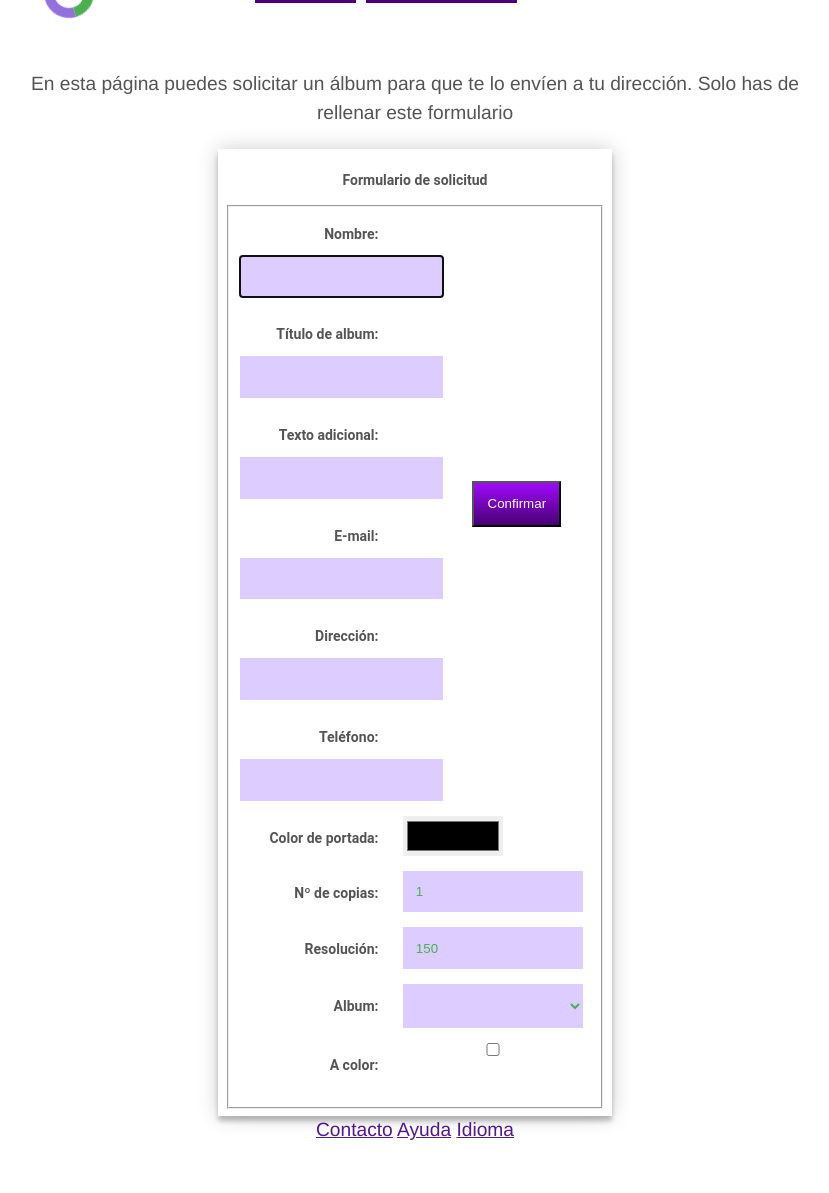
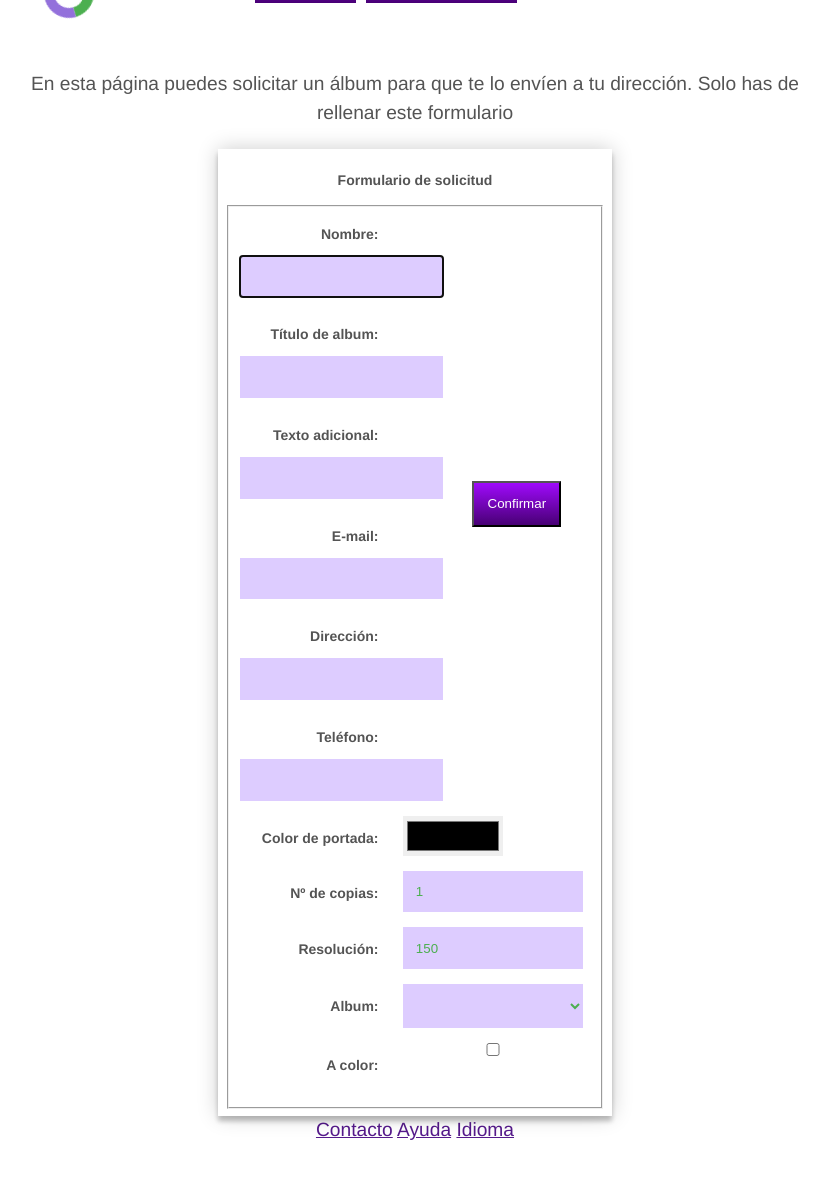
Before and after one commit to Alexei-117/PH, a PHP site: page /solicitar_album.html in a window 1280 px wide. Shown: the part 159-1352 px from the top of the page, without its empty margins (225-1054 px from the left). Run offline with PHP 8.4, Linux system fonts and the light colour scheme.

Commit message:
Ids label

```diff
--- a/Práctica 4/css/index.css
+++ b/Práctica 4/css/index.css
@@ -72,7 +72,6 @@ footer{;
 /*clases*/
 /*FORMULARIO_ALBUM*/
 .album-form {
-    font-family: "Roboto", sans-serif;
     font-size: 14px;
 	float:bottom;
 	z-index: 3;
--- a/Práctica 4/solicitar_album.html
+++ b/Práctica 4/solicitar_album.html
@@ -44,25 +44,25 @@
     <form action="confirmar.html" oninput="range_control_value.value = range_control.valueAsNumber" class="album-form">
         <p ><b>Formulario de solicitud</b></p>
         <fieldset>
-        <label class="labelForm" for="name_control"> Nombre:</label><input class="formInput" type="text" name="name_control" max="Z3" autofocus required />
+        <label id="nameLabel" class="labelForm" for="name_control">Nombre:</label><input class="formInput" type="text" name="name_control" max="Z3" autofocus required />
         <br>
-        <label class="labelForm" for="title_control"> Título de album:</label><input class="formInput" type="text" name="title_control" required />
+        <label id="titleLabe" class="labelForm" for="title_control">Título de album:</label><input class="formInput" type="text" name="title_control" required />
         <br>
-        <label class="labelForm" for="text_control">Texto adicional:</label><input class="formInput" type="text" name="text_control"/>
+        <label id="textLabel" class="labelForm" for="text_control">Texto adicional:</label><input class="formInput" type="text" name="text_control"/>
         <br>
-        <label class="labelForm" for="email_control"> E-mail:</label><input class="formInput" type="text" name="email_control" pattern="[a-z0-9._%+-]+@[a-z0-9.-]+\.[a-z]{2,3}$" required />
+        <label id="emailLabel" class="labelForm" for="email_control"> E-mail:</label><input class="formInput" type="text" name="email_control" pattern="[a-z0-9._%+-]+@[a-z0-9.-]+\.[a-z]{2,3}$" required />
         <br>
-        <label class="labelForm" for="direction_control">Dirección:</label><input class="formInput" type="text" name="direction_control"/>
+        <label id="directionLabel" class="labelForm" for="direction_control">Dirección:</label><input class="formInput" type="text" name="direction_control"/>
         <br>
-        <label class="labelForm" for="tel_control">Teléfono:</label><input class="formInput" type="tel" name="tel_control" pattern="(+[0-9]{2} [0-9]{9})"/>
+        <label id="telLabel" class="labelForm" for="tel_control">Teléfono:</label><input class="formInput" type="tel" name="tel_control" pattern="(+[0-9]{2} [0-9]{9})"/>
         <br>
-        <label class="labelForm" for="color_control">Color de portada:</label><input class="formInputColor" type="color" name="color_control"/>
+        <label id="colorLabel" class="labelForm" for="color_control">Color de portada:</label><input class="formInputColor" type="color" name="color_control"/>
         <br>
-        <label class="labelForm" for="number_control">Nº de copias:</label><input class="formInput" type="number" name="number_control" min="1" max="100000" value="1" required/>
+        <label id="numberLabel"class="labelForm" for="number_control">Nº de copias:</label><input class="formInput" type="number" name="number_control" min="1" max="100000" value="1" required/>
         <br>
-        <label class="labelForm" for="resolution_control">Resolución:</label><input class="formInput" type="number" name="resolution_control" min="150" max="900" step="150"value="150" required/>
+        <label id="resLabel" class="labelForm" for="resolution_control">Resolución:</label><input class="formInput" type="number" name="resolution_control" min="150" max="900" step="150"value="150" required/>
         <br>
-        <label class="labelForm" for="album_control">Album:</label>
+        <label id="albumLabel" class="labelForm" for="album_control">Album:</label>
         <select class="formInput" name="album_control">
             <option value="blank"></option>
             <option value="album1">album 1</option>
@@ -70,9 +70,9 @@
             <option value="album3">album 3</option>
         </select>
         <br>
-        <label class="labelForm" for="img_control">A color:</label><input class="formInput" type="checkbox" name="img_control"/><br>
+        <label id="colorLabel" class="labelForm" for="color_control">A color:</label><input class="formInput" type="checkbox" name="color_control"/><br>
         <br>
-        <label class="labelForm" for="submit_control"></label>
+        <label id="subLabel" class="labelForm" for="submit_control"></label>
         <input class="formSubmit" type="submit" name="submit_control" value="Confirmar" required/>
     </form>
 	</main>
```
